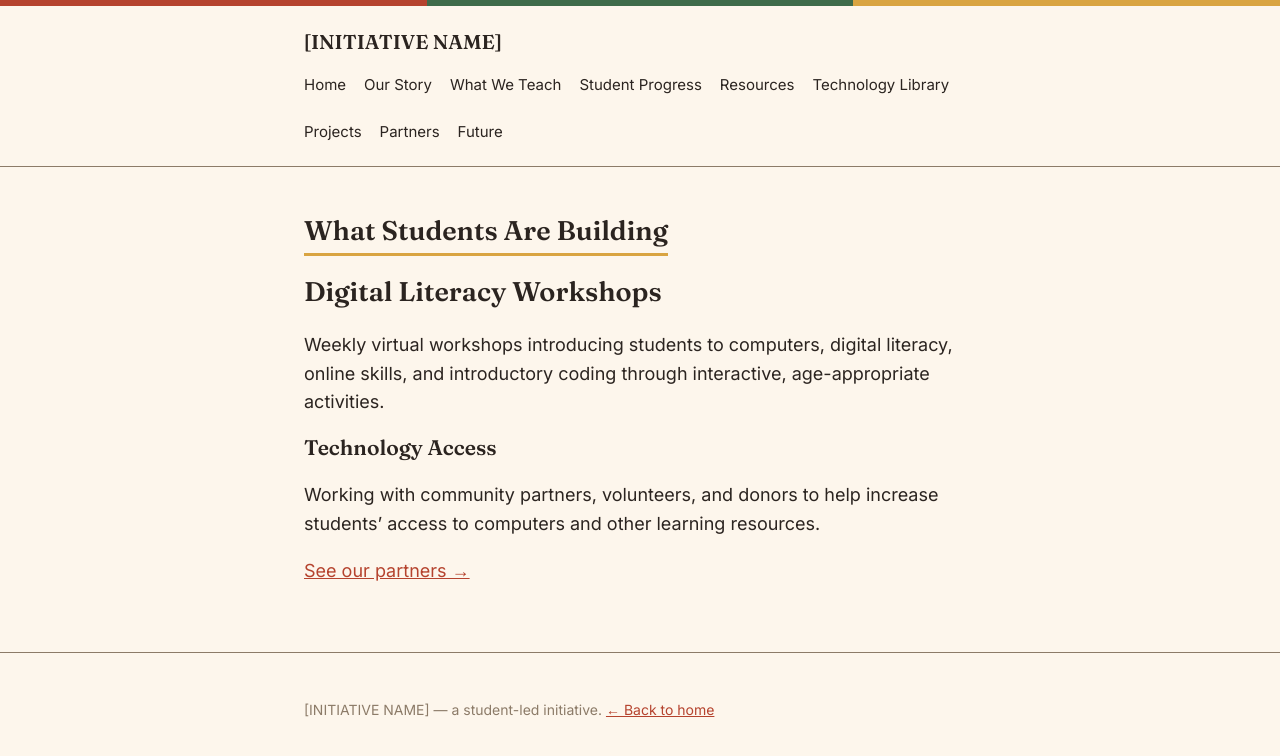
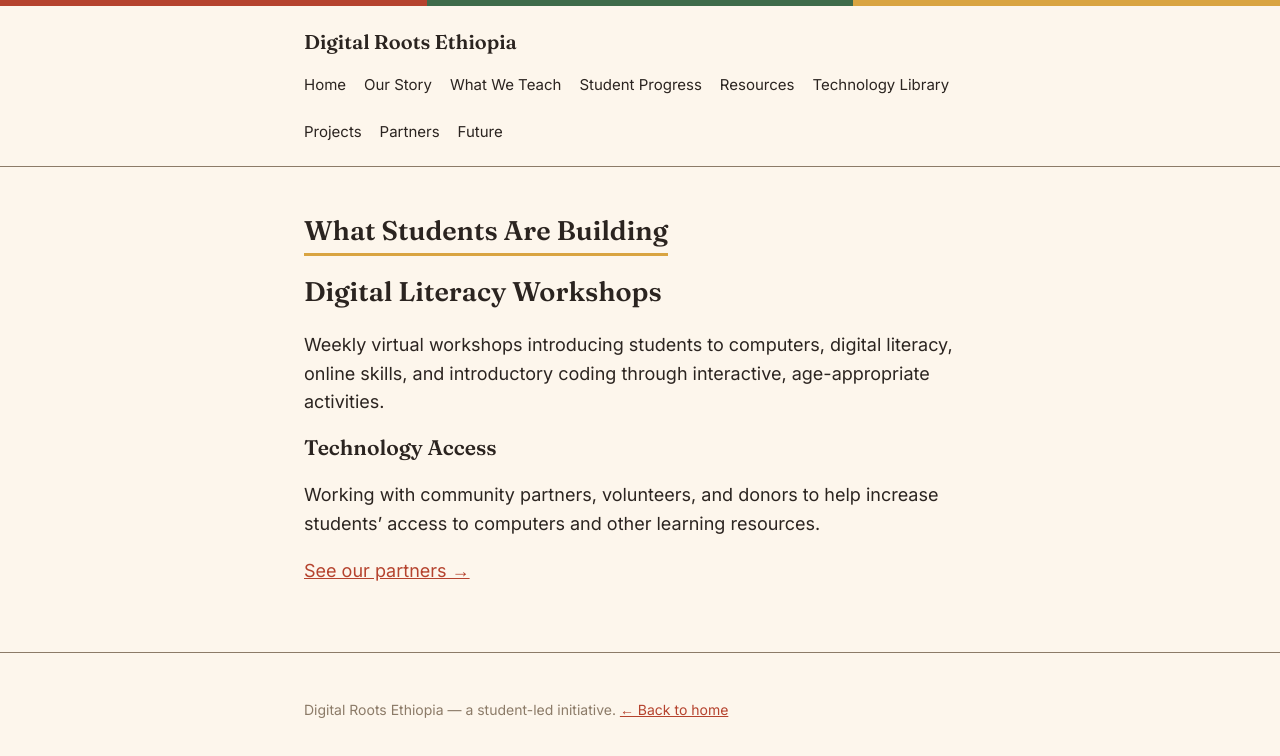
Before and after one commit to Eliana3-cpu/Digital-Literacy-Workshop, a plain HTML site: page projects.html in a window 1280 px wide. Drawn offline with Linux system fonts and the light colour scheme.

Commit message:
Update project name to Digital Roots Ethiopia

```diff
--- a/projects.html
+++ b/projects.html
@@ -3,7 +3,7 @@
 <head>
   <meta charset="UTF-8">
   <meta name="viewport" content="width=device-width, initial-scale=1.0">
-  <title>Projects — [INITIATIVE NAME]</title>
+  <title>Projects — Digital Roots Ethiopia</title>
   <link rel="preconnect" href="https://fonts.googleapis.com">
   <link href="https://fonts.googleapis.com/css2?family=Fraunces:wght@600;700&family=Inter:wght@400;500&display=swap" rel="stylesheet">
   <link rel="stylesheet" href="style.css">
@@ -14,7 +14,7 @@
 
   <header>
     <div class="header-inner">
-      <a href="index.html" class="site-name">[INITIATIVE NAME]</a>
+      <a href="index.html" class="site-name">Digital Roots Ethiopia</a>
       <nav>
         <ul>
           <li><a href="index.html">Home</a></li>
@@ -51,7 +51,7 @@
 
   <footer>
     <div class="container">
-      <p>[INITIATIVE NAME] — a student-led initiative. <a href="index.html">← Back to home</a></p>
+      <p>Digital Roots Ethiopia — a student-led initiative. <a href="index.html">← Back to home</a></p>
     </div>
   </footer>
 
```
